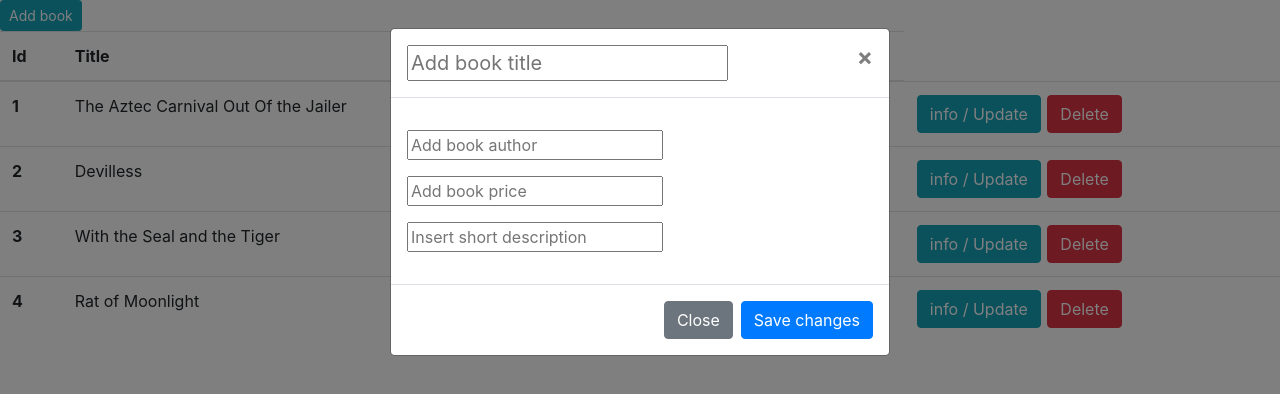
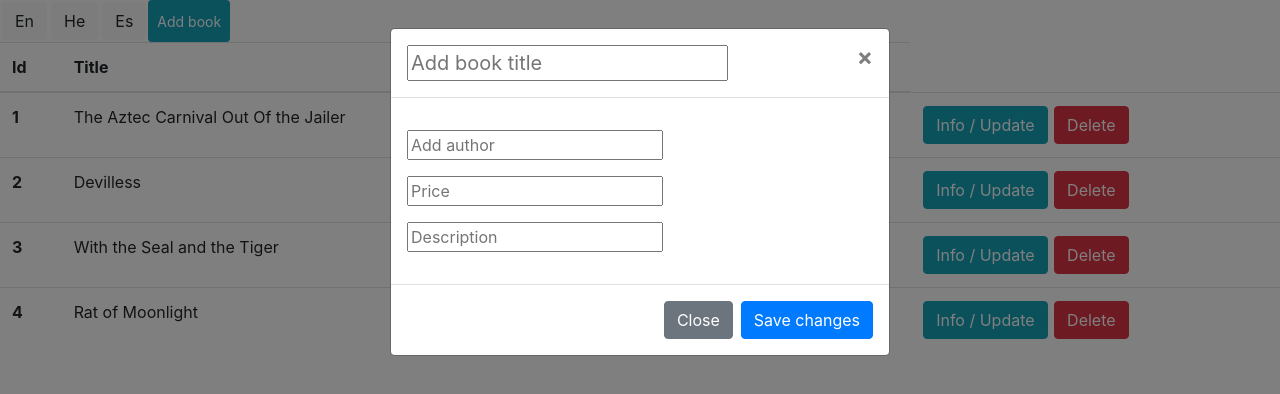
Before and after one commit to dvirkap/gallery, a plain HTML site: page projs/third/index.html in a window 1280 px wide. Both pictures are taken after a click on the button "Add book". Drawn offline with nearby package versions, Linux system fonts and the light colour scheme.

Commit message:
commit -m "bookshop changes"

```diff
--- a/projs/third/css/bookshop.css
+++ b/projs/third/css/bookshop.css
@@ -1,3 +1,7 @@
+.trans-rtl {
+    direction: rtl;
+}
+
 .book-btn {
     margin: 1px;
 }
@@ -11,6 +15,14 @@
 .modal-title .pencil-btn {
     padding: 4px;
     margin-right: 6px;
+}
+.upper-el {
+    display: flex;
+}
+.lang-btn {
+    order: -1;
+    margin: 2px;
+    border-radius: 4px;
 }
 
 .swing-out-top-bck {
--- a/projs/third/index.html
+++ b/projs/third/index.html
@@ -7,12 +7,14 @@
     <link rel="stylesheet" href="css/bookshop.css">
     <script src="https://code.jquery.com/jquery-3.3.1.slim.min.js" integrity="sha384-q8i/X+965DzO0rT7abK41JStQIAqVgRVzpbzo5smXKp4YfRvH+8abtTE1Pi6jizo" crossorigin="anonymous"></script>
 <script src="https://cdnjs.cloudflare.com/ajax/libs/popper.js/1.14.6/umd/popper.min.js" integrity="sha384-wHAiFfRlMFy6i5SRaxvfOCifBUQy1xHdJ/yoi7FRNXMRBu5WHdZYu1hA6ZOblgut" crossorigin="anonymous"></script>
-    <link rel="stylesheet" href="https://stackpath.bootstrapcdn.com/bootstrap/4.2.1/css/bootstrap.min.css" integrity="sha384-GJzZqFGwb1QTTN6wy59ffF1BuGJpLSa9DkKMp0DgiMDm4iYMj70gZWKYbI706tWS" crossorigin="anonymous">
-<script src="https://stackpath.bootstrapcdn.com/bootstrap/4.2.1/js/bootstrap.min.js" integrity="sha384-B0UglyR+jN6CkvvICOB2joaf5I4l3gm9GU6Hc1og6Ls7i6U/mkkaduKaBhlAXv9k" crossorigin="anonymous"></script>
-    <title>My special Bookshop</title>
+<link rel="stylesheet" href="https://cdn.rtlcss.com/bootstrap/v4.0.0/css/bootstrap.min.css" integrity="sha384-P4uhUIGk/q1gaD/NdgkBIl3a6QywJjlsFJFk7SPRdruoGddvRVSwv5qFnvZ73cpz" crossorigin="anonymous">
+<script src="https://cdn.rtlcss.com/bootstrap/v4.0.0/js/bootstrap.min.js" integrity="sha384-54+cucJ4QbVb99v8dcttx/0JRx4FHMmhOWi4W+xrXpKcsKQodCBwAvu3xxkZAwsH" crossorigin="anonymous"></script>
+<title>My special Bookshop</title>
 </head>
 <body onload="init()">
-        <button type="button" class="btn btn-info btn-sm pencil-btn" onclick="onAddBook()" data-toggle="modal" data-target="#infoModal">Add book</button>
+  <div class="upper-el"><div class="lang-buttons"><button class="lang-btn en btn btn-light" onclick="onClickLang(this)">En</button><button class="lang-btn he btn btn-light" onclick="onClickLang(this)">He</button><button class="lang-btn se btn btn-light" onclick="onClickLang(this)">Es</button> </div>
+  <button type="button" class="btn btn-info btn-sm pencil-btn" onclick="onAddBook()" data-toggle="modal" data-target="#infoModal" data-trans="add-book-button">Add book</button></div>
+
         <div class="modal" id="infoModal" tabindex="-1" role="dialog">
                 <div class="modal-dialog" role="document">
                   <div class="modal-content">
@@ -30,8 +32,8 @@
                       <p class="desc"></p>
                     </div>
                     <div class="modal-footer">
-                      <button type="button" class="btn btn-secondary" data-dismiss="modal">Close</button>
-                      <button type="button" class="btn btn-primary save-changes" onclick="onSaveChanges()">Save changes</button>
+                      <button type="button" class="btn btn-secondary" data-dismiss="modal" data-trans="modal-close-button">Close</button>
+                      <button type="button" class="btn btn-primary save-changes"data-trans="modal-save-changes-button" onclick="onSaveChanges()">Save changes</button>
                     </div>
                   </div>
                 </div>
@@ -54,8 +56,8 @@
                       <p class="desc"></p>
                     </div>
                     <div class="modal-footer">
-                      <button type="button" class="btn btn-secondary" data-dismiss="modal">Close</button>
-                      <button type="button" class="btn btn-primary save-changes" onclick="onSaveChanges()">Save changes</button>
+                      <button type="button" class="btn btn-secondary" data-dismiss="modal" data-trans="modal-close-button">Close</button>
+                      <button type="button" class="btn btn-primary save-changes" onclick="onSaveChanges()" data-trans="modal-save-changes-button">Save changes</button>
                     </div>
                   </div>
                 </div>
@@ -65,10 +67,10 @@
 <table class="table table-hover">
   <thead>
     <tr>
-      <th scope="col">Id</th>
-      <th scope="col">Title</th>
-      <th scope="col">Author</th>
-      <th scope="col">Price</th>
+      <th scope="col" data-trans="t-header-id">Id</th>
+      <th scope="col" data-trans="t-header-title">Title</th>
+      <th scope="col" data-trans="t-header-author">Author</th>
+      <th scope="col" data-trans="t-header-price">Price</th>
     </tr>
   </thead>
   <tbody class="add-books">
@@ -80,5 +82,6 @@
     <script src="js/book-controller.js"></script>
     <script src="js/book-service.js"></script>
     <script src="js/storage-service.js"></script>
+    <script src="js/i18n-service.js"></script>
 </body>
 </html>
--- a/projs/third/js/book-controller.js
+++ b/projs/third/js/book-controller.js
@@ -8,10 +8,10 @@ function renderBooks() {
         <th scope="row" class ="book-row-id">${book.id}</th>
         <td class ="book-name">${book.name}</td>
         <td class ="book-author">${book.author}</td>
-        <td class ="book-price">${book.price}$</td>
+        <td class ="book-price">${formatNum(book.price)}</td>
         <td class ="book-actions"><div class="action-buttons">
-        <button type="button" onclick="onButtonInfo(this); updateModal(this)" data-name="${book.name}" class="book-btn btn btn-success btn-info"  data-toggle="modal" data-target="#infoModal">info / Update</button>
-        <button type="button" onclick="onButtonDelete(this)" data-name="${book.name}" class="book-btn btn btn-danger btn-delete">Delete</button>
+        <button type="button" onclick="onButtonInfo(this); updateModal(this)" data-name="${book.name}" class="book-btn btn btn-success btn-info"  data-toggle="modal" data-target="#infoModal" data-trans="buttons-info">info / Update</button>
+        <button type="button" onclick="onButtonDelete(this)" data-name="${book.name}" class="book-btn btn btn-danger btn-delete" data-trans="buttons-delete">Delete</button>
       </div></td>
       </tr>`
     })
@@ -20,75 +20,64 @@ function renderBooks() {
 
 function updateModal(item) {
     var book = getBook(item);
+    var num = book.price
     bookObj = book[0];
     $('.modal-title').html(`
     <button type="button" class="btn btn-outline-info btn-sm pencil-btn" onclick="editTitle()">&#128393</button>
     <span class="remove-title">${bookObj.name}</span>
     <input type="text" id="book-title" class="title hidden" placeholder="${bookObj.name}">
     </input>`)
-    $('.author').html(`<button type="button" class="btn btn-outline-info btn-sm pencil-btn" onclick="editAuthor()">&#128393</button><span class="font-weight-bold"> Author:</span><span class="remove-author"> ${bookObj.author}</span><input type="text" id="book-author" class="author-input hidden" placeholder="${bookObj.author}"></input>`)
-    $('.price').html(`<button type="button" class="btn btn-outline-info btn-sm pencil-btn" onclick="editPrice()">&#128393</button><span class="font-weight-bold">price:</span><span class="remove-price">${bookObj.price}$</span><input type="text" id="book-price" class="price-input hidden " placeholder="${bookObj.price}"></input>`)
+    $('.author').html(`<button type="button" class="btn btn-outline-info btn-sm pencil-btn" onclick="editAuthor()">&#128393</button><span class="font-weight-bold" data-trans="update-author"> Author:</span><span class="remove-author"> ${bookObj.author}</span><input type="text" id="book-author" class="author-input hidden" placeholder="${bookObj.author}"></input>`)
+    $('.price').html(`<button type="button" class="btn btn-outline-info btn-sm pencil-btn" onclick="editPrice()">&#128393</button><span class="font-weight-bold" data-trans="update-price">price:</span><span class="remove-price">${bookObj.price}$</span><input type="text" id="book-price" class="price-input hidden " placeholder="${bookObj.price}"></input>`)
     $('.photo').html(`<img src="img/${bookObj.photo()}">`)
-    $('.desc').html(`<button type="button" class="btn btn-outline-info btn-sm pencil-btn" onclick="editDesc()">&#128393</button><span class="font-weight-bold">Short description:</span><span class="remove-desc"> ${bookObj.description}</span><input type="text" id="book-desc" class="desc-input hidden" placeholder="${bookObj.description}"></input>`)
+    $('.desc').html(`<button type="button" class="btn btn-outline-info btn-sm pencil-btn" onclick="editDesc()">&#128393</button><span class="font-weight-bold" data-trans="update-desc">Short description:</span><span class="remove-desc"> ${bookObj.description}</span><input type="text" id="book-desc" class="desc-input hidden" placeholder="${bookObj.description}"></input>`);
+    doTrans()
 }
 function editTitle() {
     var item = bookObj.name;
     var title = document.querySelector('.title');
     $('.remove-title').html('');
     title.classList.remove('hidden')
-    console.log(item);
 }
 function editAuthor() {
     var item = bookObj.name;
     var author = document.querySelector('.author-input');
-    console.log(author);
     $('.remove-author').html('');
     author.classList.remove('hidden')
-    console.log(item);
 }
 function editPrice() {
     var item = bookObj.price;
     var price = document.querySelector('.price-input');
-    console.log(price);
     $('.remove-price').html('');
     price.classList.remove('hidden')
-    console.log(item);
 }
 
 function editDesc() {
     var item = bookObj.description;
     var desc = document.querySelector('.desc-input');
-    console.log(desc);
     $('.remove-desc').html('');
     desc.classList.remove('hidden')
-    console.log(item);
 }
 function onSaveChanges() {
-    console.log(bookObj);
     if ($('#book-title').val()) {
         bookObj.name = $('#book-title').val();
-        console.log('changed name:', bookObj.name);
     }
     if ($('#book-author').val()) {
         bookObj.author = $('#book-author').val();
-        console.log('changed author:', bookObj.author);
     }
     if ($('#book-price').val()) {
         bookObj.price = $('#book-price').val();
-        console.log('changed price:', bookObj.price);
     }
     if ($('#book-desc').val()) {
         bookObj.description = $('#book-desc').val();
-        console.log('changed desc:', bookObj.description);
     }
     if (bookObj.photo) {
         bookObj.photo = bookObj.photo;
-        console.log('changed desc:', bookObj.photo);
     }
-    console.log('book obj:', bookObj);
     // debugger;
     gBooks.push(bookObj);
     renderBooks()
+    doTrans();
     $('#infoModal').hide();
     $('.modal-backdrop').hide();
 
@@ -105,12 +94,32 @@ function onAddBook() {
         author: 'Add book author',
         price: 'Add book price'
     };
-    // $('#newBookModal').show();
     $('.modal-title').html(`
-    <input type="text" id="book-title" class="title" placeholder="${bookObj.name}"></input>`)
-    $('.author').html(`<input type="text" id="book-author" class="author-input" placeholder="${bookObj.author}"></input>`)
-    $('.price').html(`<input type="number" id="book-price" class="price-input " placeholder="${bookObj.price}"></input>`)
-    // $('.photo').html(`<img src="img/${bookObj.photo()}">`)
-    $('.desc').html(`<input type="text" id="book-desc" class="desc-input" placeholder="${bookObj.description}"></input>`)
+    <input type="text" id="book-title" class="title" data-trans="add-book-modal-title" placeholder="${bookObj.name}"></input>`)
+    $('.author').html(`<input type="text" id="book-author" class="author-input"  data-trans="add-book-modal-author" placeholder="${bookObj.author}"></input>`)
+    $('.price').html(`<input type="number" id="book-price" class="price-input " data-trans="add-book-modal-price" placeholder="${bookObj.price}"></input>`)
+    $('.desc').html(`<input type="text" id="book-desc" class="desc-input" data-trans="add-book-modal-desc" placeholder="${bookObj.description}"></input>`)
+doTrans()
 
 }
+
+function onClickLang(getLang) {
+var lang = getLang.innerText.toLowerCase();
+console.log(lang);
+var getBodyEl = document.querySelector('body')
+var getModalEl = document.querySelector('.modal');
+if (lang === 'he')  {
+    getBodyEl.classList.add('trans-rtl');
+    getModalEl.classList.add('trans-rtl');
+
+} else {
+    getBodyEl.classList.remove('trans-rtl');
+    getModalEl.classList.remove('trans-rtl');
+
+}
+setLang(lang);
+renderBooks()
+doTrans();
+
+
+}
--- a/projs/third/js/book-service.js
+++ b/projs/third/js/book-service.js
@@ -36,7 +36,7 @@ var books = [
 
 function init() {
     createBooks();
-    renderBooks()
+    renderBooks();
 
 }
 function createBooks() {
@@ -71,7 +71,7 @@ function getBook(item) {
 
 function onButtonInfo(item) {
     var book = getBook(item)
-    console.log('info', book);
+    doTrans();
 
 }
 
--- /dev/null
+++ b/projs/third/js/i18n-service.js
@@ -0,0 +1,144 @@
+var gCurrLang = 'en';
+
+var gTrans = {
+    'buttons-info': {
+        en: 'Info / Update',
+        he: 'מידע / עדכון',
+        es: 'nothing / nothing'
+    },
+    'buttons-delete': {
+        en: 'Delete',
+        he: 'מחיקה',
+        es: 'nothing'
+    },
+    't-header-id': {
+        en: 'Id',
+        he: 'מספר סידורי',
+        es: 'Nothing'
+    },
+    't-header-title': {
+        en: 'Title',
+        he: 'שם הכותר',
+        es: 'nothing'
+    },
+    't-header-author': {
+        en: 'Author',
+        he: 'שם המחבר',
+        es: 'nothing'
+    },
+    't-header-price': {
+        en: 'Price',
+        he: 'מחיר',
+        es: 'nothing'
+    },
+    'add-book-button': {
+        en: 'Add book',
+        he: 'הוסף כותר',
+        es: 'nothing'
+    },
+    'add-book-modal-title': {
+        en: 'Add book title',
+        he: 'שם הספר',
+        es: 'nothing'
+    },
+    'add-book-modal-author': {
+        en: 'Add author',
+        he: 'שם המחבר',
+        es: 'nothing'
+    },
+    'add-book-modal-price': {
+        en: 'Price',
+        he: 'מחיר',
+        es: 'nothing'
+    },
+    'add-book-modal-desc': {
+        en: 'Description',
+        he: 'תקציר',
+        es: 'Nothing'
+    },
+    'modal-close-button': {
+        en: 'Close',
+        he: 'סגור',
+        es: 'nothing'
+    },
+    'modal-save-changes-button': {
+        en: 'Save changes',
+        he: 'שמירת שינויים',
+        es: 'nothing'
+    },
+    'update-author': {
+        en: 'Author:',
+        he: 'מחבר:',
+        es: 'nothing:'
+    },
+    'update-price': {
+        en: 'Price:',
+        he: 'מחיר:',
+        es: 'nothing:'
+    },
+    'update-desc': {
+        en: 'Description:',
+        he: 'תקציר:',
+        es: 'nothing:'
+    },
+    '': {
+        en: '',
+        he: '',
+        es: ''
+    },
+
+}
+
+
+function doTrans() {
+
+    var langLabels = document.querySelectorAll('[data-trans]');
+    for (let i = 0; i < langLabels.length; i++) {
+        var langEl = langLabels[i];
+        var transKey = langEl.dataset.trans;
+        var txt = getTrans(transKey);
+
+        if (langEl.nodeName === 'INPUT') {
+            langEl.setAttribute('placeholder', txt);
+        } else {
+            langEl.innerText = txt;
+        }
+    }
+
+}
+
+function getTrans(transKey) {
+    var keyTrans = gTrans[transKey];
+    if (!keyTrans) return 'UNKNOWN';
+
+    var txt = keyTrans[gCurrLang];
+
+    if (!txt) txt = keyTrans['en'];
+
+    return txt;
+}
+
+function setLang(langClicked) {
+    gCurrLang = langClicked;
+}
+
+function setCurrency() {
+    if (gCurrLang === 'en') {
+     return 'USD';
+    }
+    if (gCurrLang === 'he') {
+      return 'ILS';
+    } else {
+     return 'EUR';
+    }
+
+
+}
+
+// var priceLang = `${formatNum(num)}`;
+
+function formatNum(num) {
+    var curr = setCurrency();
+    return new Intl.NumberFormat(gCurrLang ,{ style: 'currency', currency: curr }).format(num);
+    // return new Intl.NumberFormat(gCurrLang).format(num);
+}
```
Also changed, not shown: 1 other file.
